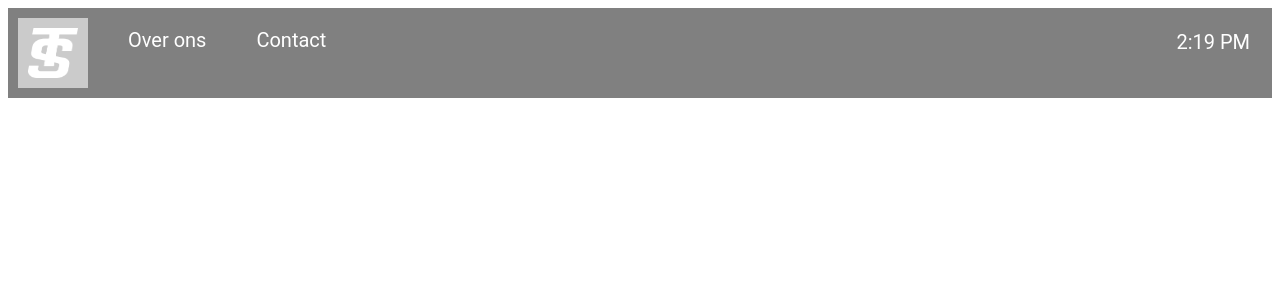
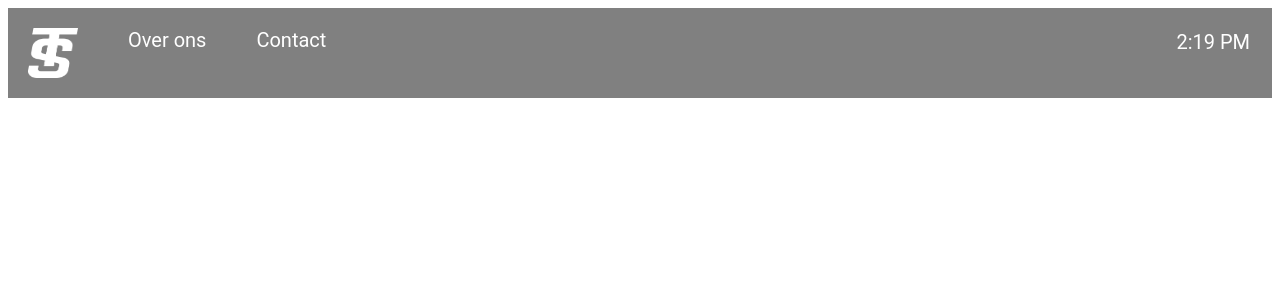
Before and after one commit to KW1C-OwenRamaekers/Site-voor-praktijk, a PHP site: page / in a window 1280 px wide, with the pointer over the restyled element. Shown: the top 300 px of the page. Run offline with PHP 8.4, Linux system fonts and the light colour scheme.

Commit message:
modified:   css/style.css

```diff
--- a/css/style.css
+++ b/css/style.css
@@ -34,8 +34,7 @@ div {
 }
 
 .topbar a:hover {
-    background-color: rgb(203, 203, 203);
-    color: black;
+    color: rgb(207, 207, 207);
 }
 
 #time {
```
